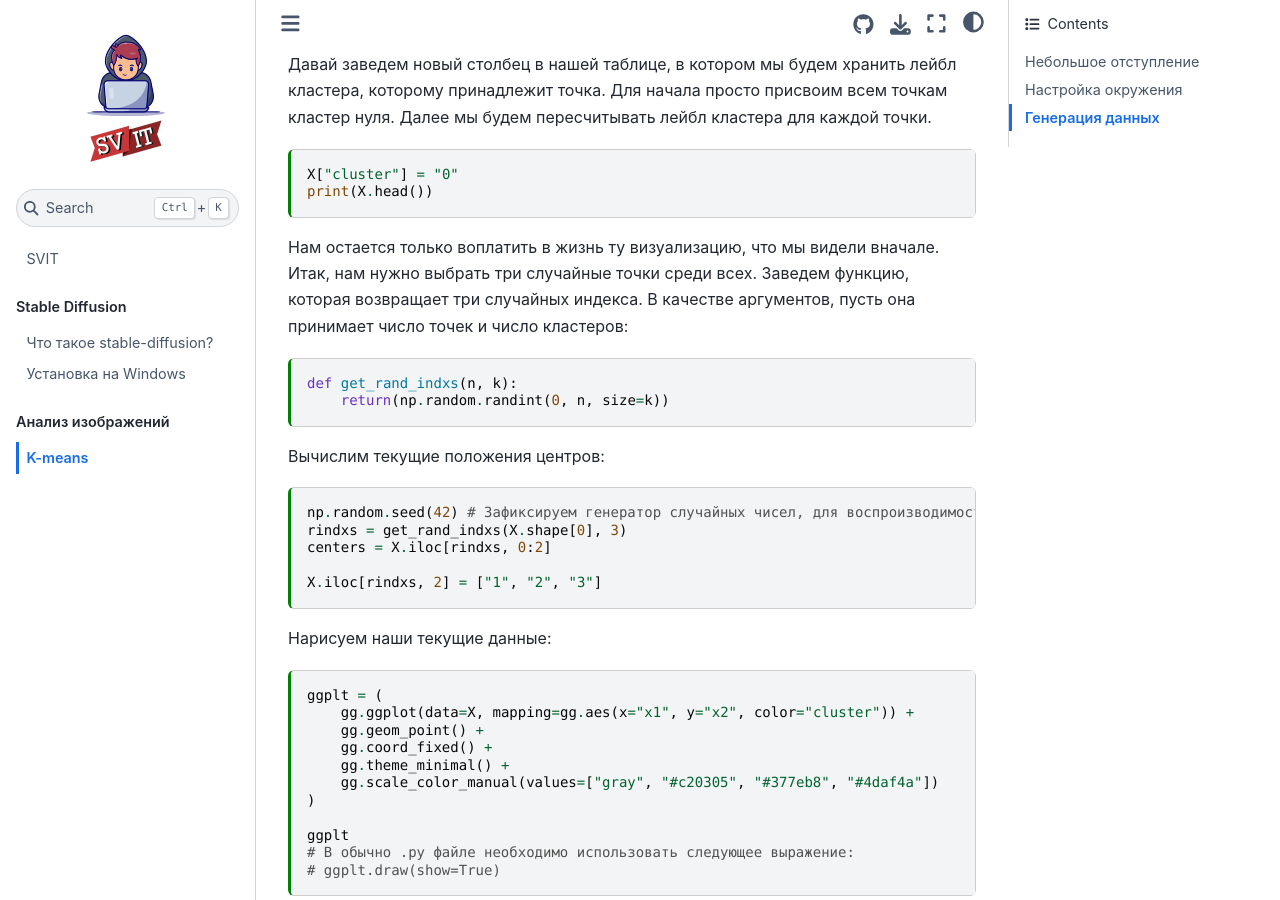
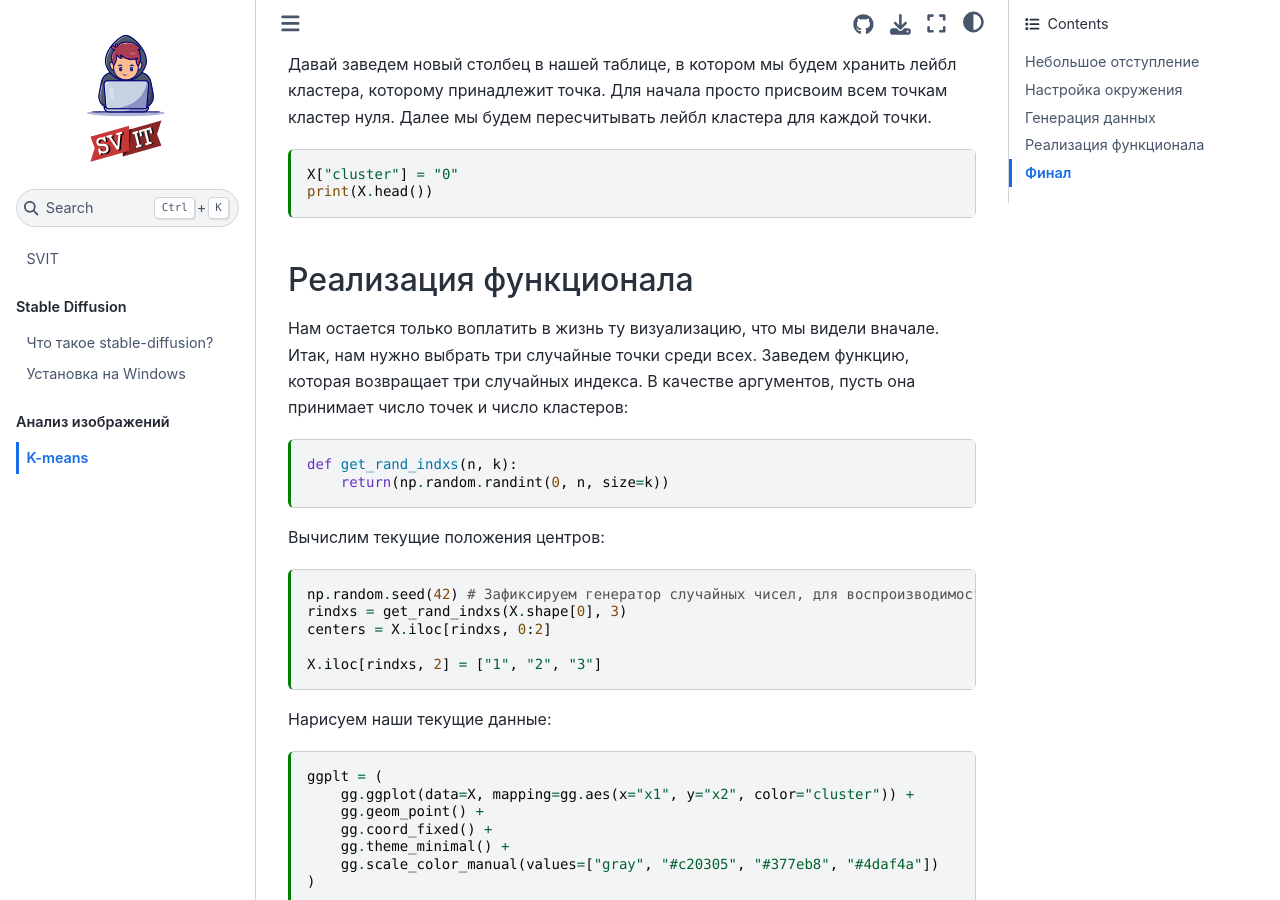
Before and after one commit to svitgit/svit-ru, a Jupyter Book: the page built from chapters/image_analysis/retrieve_color_palette/k_means_from_scratch.md, in a window 1280 px wide and 900 px high, scrolled down 1951 px. Built offline with Jupyter Book 1.0.4 settings and Sphinx 7.4.7 and the Sphinx Book theme 1.1.4, drawn with Linux system fonts in a browser that asks for light colours; comment, search, counter and statistics services are not loaded.

Commit message:
Added headers for k-means chapter

````diff
--- a/chapters/image_analysis/retrieve_color_palette/k_means_from_scratch.md
+++ b/chapters/image_analysis/retrieve_color_palette/k_means_from_scratch.md
@@ -105,6 +105,7 @@ python k_means.py
 X["cluster"] = "0"
 print(X.head())
 ```
+## Реализация функционала
 
 Нам остается только воплатить в жизнь ту визуализацию, что мы видели вначале.
 Итак, нам нужно выбрать три случайные точки среди всех.
@@ -214,6 +215,7 @@ ggplt
 # ggplt.draw(show=True)
 ```
 
+## Финал
 Нам осталось лишь повторять вышеприведенные шаги до тех пор, пока лейблы кластеров не совпадут для двух последовательных итераций.
 Оформим это в виде цикла `while`:
 
````
